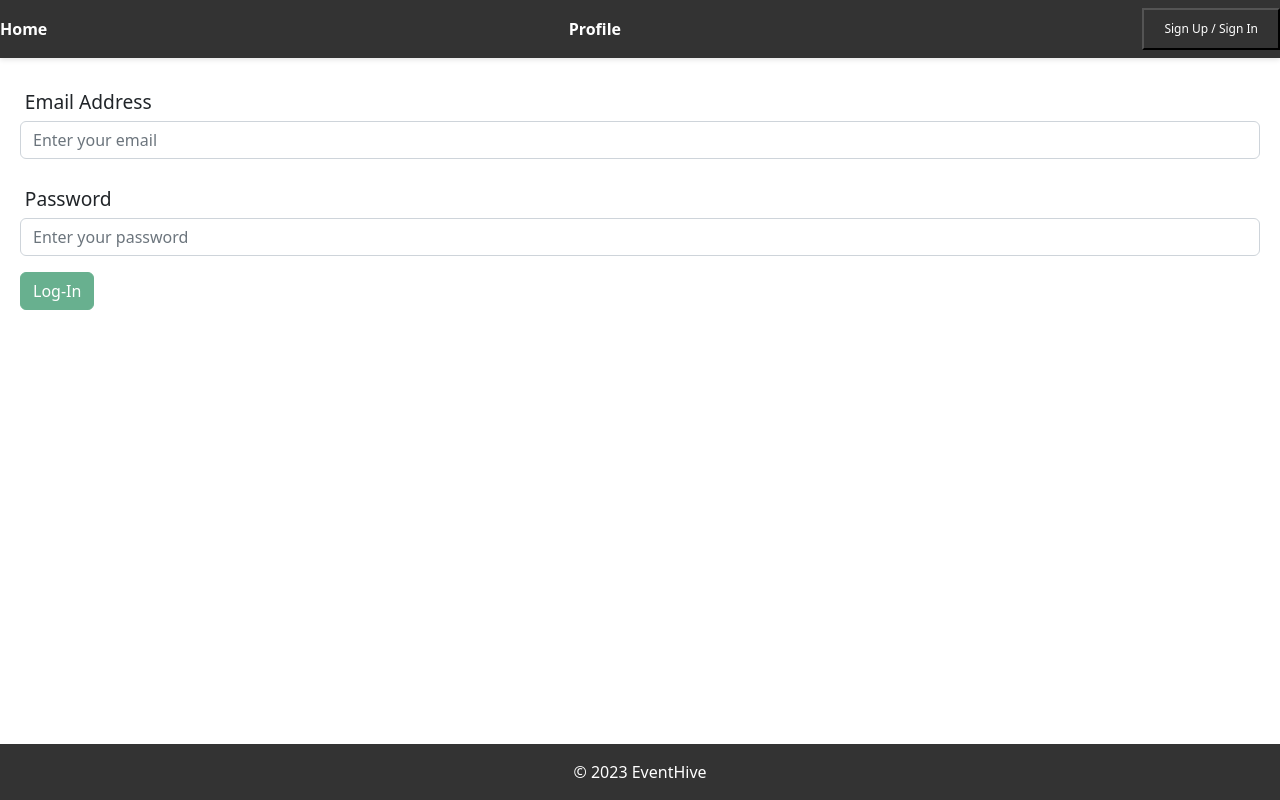
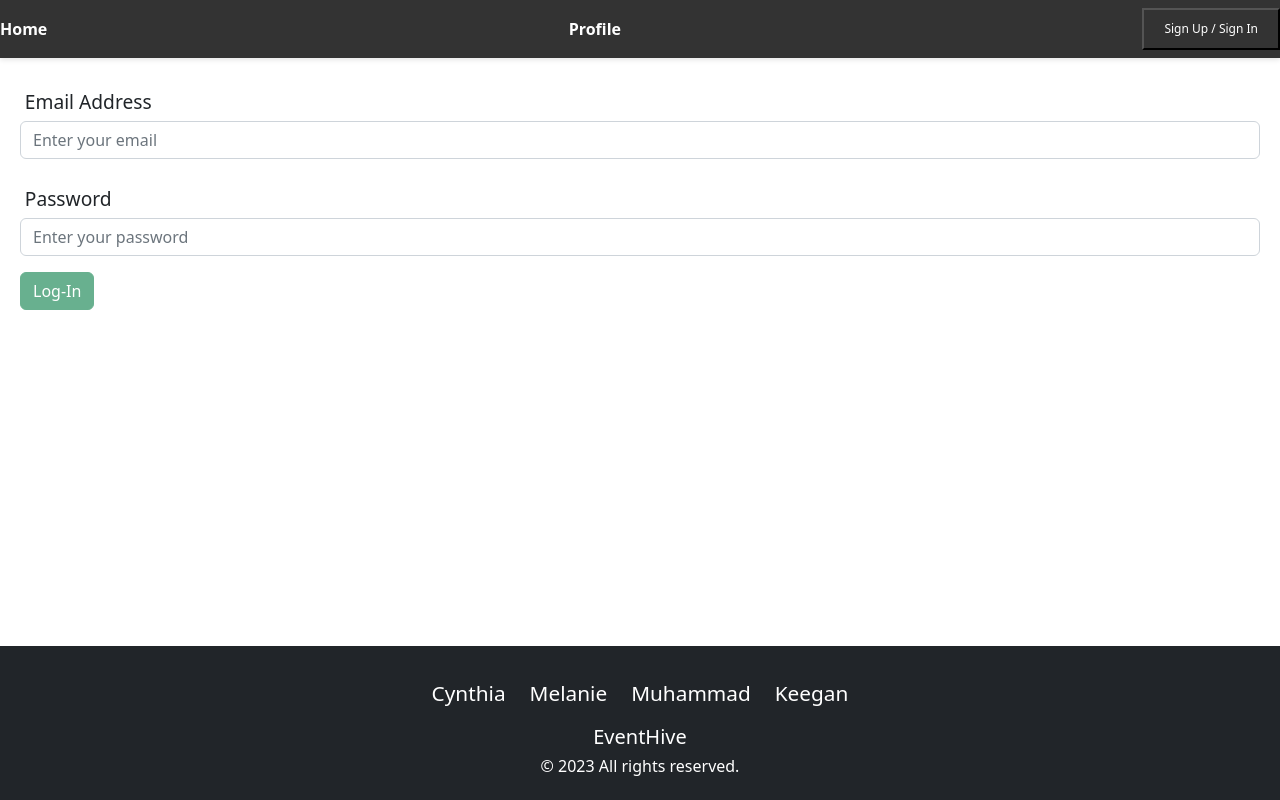
Before and after one commit to Keegan-Omel/Event-Hive, a React (Create React App) app in the folder client/: page /login in a window 1280 px wide. Built offline with nearby package versions, Linux system fonts and the light colour scheme; a web font is replaced by a local one.

Commit message:
updated footer.jsx and footer.css & tried to add image to homepage

```diff
--- a/client/src/assets/css/Footer.css
+++ b/client/src/assets/css/Footer.css
@@ -6,3 +6,39 @@ footer {
   background-color: #333;
   color: white;
 }
+
+.transparent-bg,
+.icon {
+  background-color: transparent;
+}
+
+.name {
+  font-size: 1.3rem;
+  color: #ffffff;
+}
+
+.icon {
+  position: relative;
+}
+
+.icon::after {
+  content: "";
+  position: absolute;
+  top: 0;
+  left: 0;
+  width: 100%;
+  height: 100%;
+  border-radius: 50%;
+  opacity: 0;
+  transition: opacity 0.3s ease-in-out;
+  pointer-events: none;
+}
+
+.transparent-icon {
+  background-color: transparent;
+  box-shadow: none;
+}
+
+.icon:hover::after {
+  opacity: 1;
+}
--- a/client/src/assets/css/Home.css
+++ b/client/src/assets/css/Home.css
@@ -1,4 +1,14 @@
 h1 {
     text-decoration: underline;
     padding: 15pt;
+    color: azure;
 }
+
+.home-container{
+      background-repeat: no-repeat;
+      max-width: 100%;
+      height: 70vh;
+      background-image: url(https://images.unsplash.com/photo-1540039155733-5bb30b53aa14?ixlib=rb-4.0.3&ixid=M3wxMjA3fDB8MHxwaG90by1wYWdlfHx8fGVufDB8fHx8fA%3D%3D&auto=format&fit=crop&w=1548&q=80);
+      background-position: cover;
+      background-size: cover;
+  }
--- a/client/src/components/Footer.jsx
+++ b/client/src/components/Footer.jsx
@@ -1,11 +1,56 @@
 import React from 'react';
 import '../assets/css/Footer.css';
 
-function Footer() {
-  return <footer> &copy; 2023 EventHive </footer>;
-}
+const Footer = () => {
+  return (
+    <footer className="footer mt-auto py-3 bg-dark text-white">
+      <div className="container">
+        <section className="d-flex flex-column flex-md-row justify-content-center my-3">
+
+          {/* Cynthia */}
+          <div className="d-flex flex-column align-items-center mx-md-2 transparent-bg">
+            <a href="https://github.com/cynthiamory" target="_blank" rel="noreferrer">
+              <span className="d-inline-block mx-1 name">Cynthia</span>
+            </a>
+          </div>
+
+          {/* Melanie*/}
+          <div className="d-flex flex-column align-items-center mx-md-2 transparent-bg">
+            <a href="https://github.com/melwang1" target="_blank" rel="noreferrer">
+              <span className="d-inline-block mx-1 name">Melanie</span>
+            </a>
+          </div>
+
+          {/* Muhammad */}
+          <div className="d-flex flex-column align-items-center mx-md-2 transparent-bg">
+            <a href="https://github.com/ThatOneMHMD" target="_blank" rel="noreferrer">
+              <span className="d-inline-block mx-1 name">Muhammad</span>
+            </a>
+          </div>
+
+          {/* Keegan */}
+          <div className="d-flex flex-column align-items-center mx-md-2 transparent-bg">
+            <a href="https://github.com/Keegan-Omel" target="_blank" rel="noreferrer">
+              <span className="d-inline-block mx-1 name">Keegan</span>
+            </a>
+          </div>
+
+        </section>
+        <section className="footer" id="footer">
+          <section className="form-footer">
+            <h5 className="text-center mb-2">EventHive</h5>
+            <p className="text-center mb-0">
+              <h6>&copy; {new Date().getFullYear()} All rights reserved.</h6>
+            </p>
+          </section>
+        </section>
+      </div>
+    </footer>
+  );
+};
 
 export default Footer;
+
 
 
 
--- a/client/src/components/Home.jsx
+++ b/client/src/components/Home.jsx
@@ -7,7 +7,9 @@ import SearchResultContainer from './SearchBar'
 
 function Home() {
   return (
-    <div>
+    <div class="home-container">
+
+
       <h1>FIND EVENTS</h1>
 
       {/* SEARCH BAR COMPONENT: FIX */}
```
